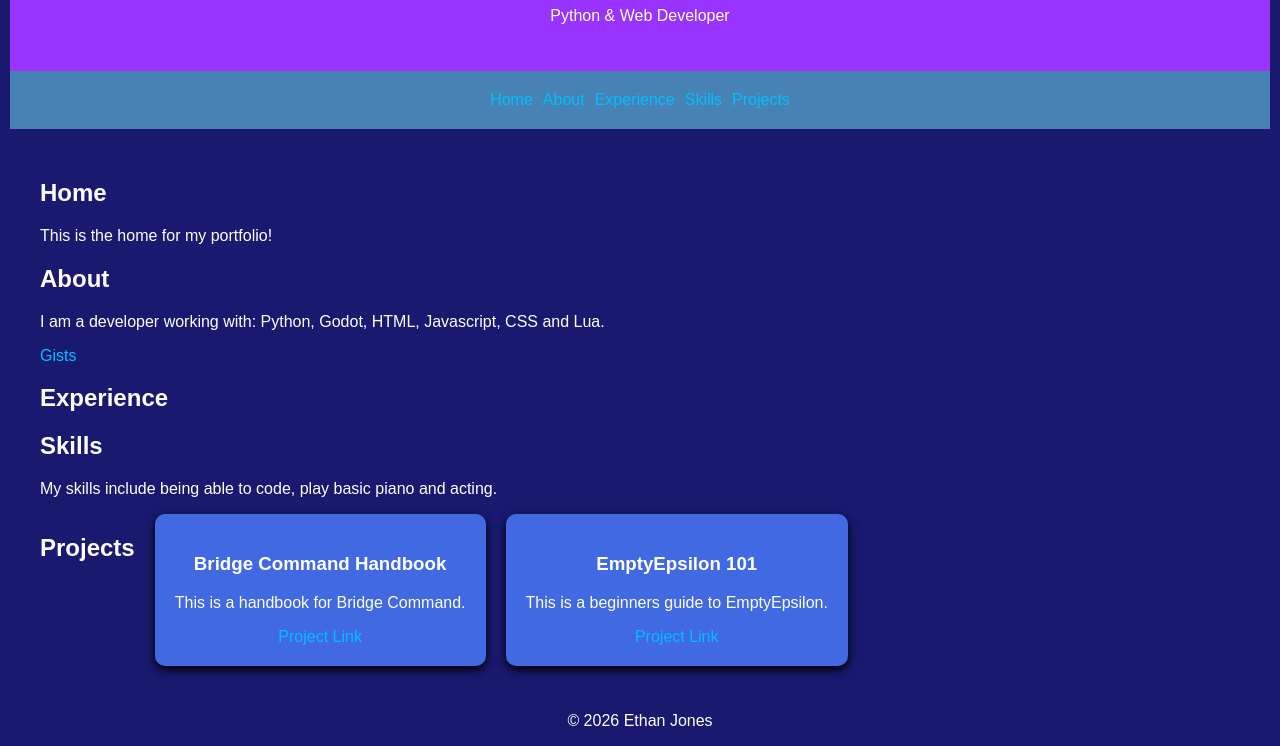
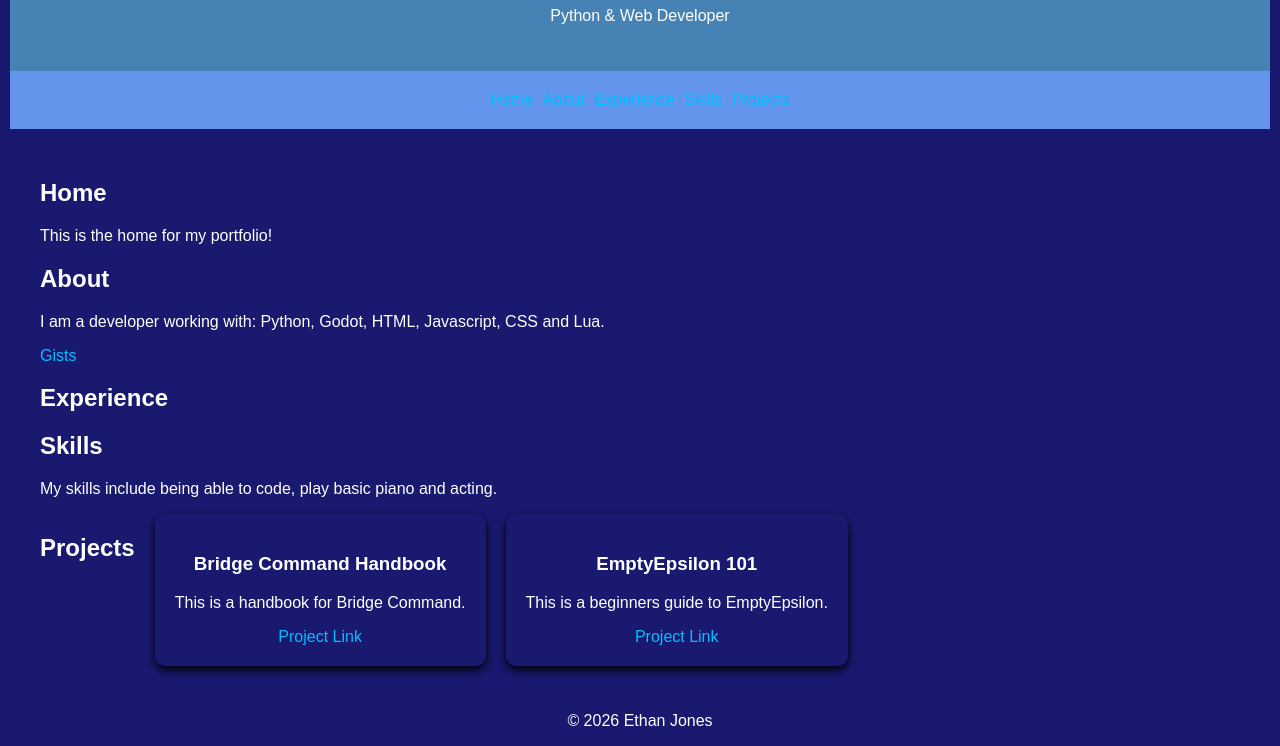
Before and after one commit to EJones35/Portfolio, a plain HTML site: page index.html in a window 1280 px wide. Shown: the part 113-859 px from the top of the page. Drawn offline with Linux system fonts and the light colour scheme.

Commit message:
Update CSS variables and improve styling

```diff
--- a/style.css
+++ b/style.css
@@ -1,12 +1,11 @@
 :root {
 	--background: midnightblue;
 	--text: white;
-	--header: #9933ff;
+	--header: steelblue;
 	--link: deepskyblue;
 	--link-hover: cyan;
 	--card: darkslateblue;
-	--nav: steelblue;
-	--accent: royalblue;
+	--nav: cornflowerblue;
 }
 
 body {
```
